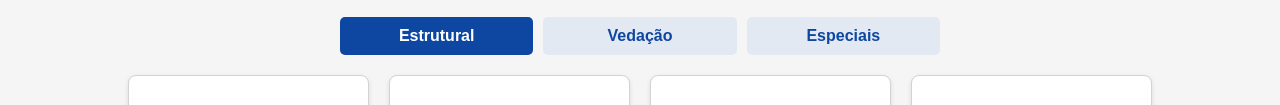
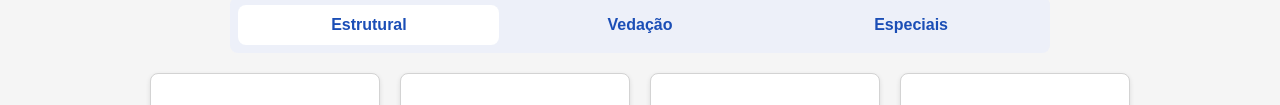
Before and after one commit to caiosinis1/site-fortek, a plain HTML site: page index.html in a window 1280 px wide. Shown: the part 1364-1469 px from the top of the page. Drawn offline with nearby package versions, Linux system fonts and the light colour scheme.

Commit message:
style: section nossos produtos

```diff
--- a/index.html
+++ b/index.html
@@ -77,10 +77,10 @@
     <p>Conheça nossa linha completa de blocos de concreto celular para diferentes aplicações.</p>
 
     <!-- Menu de Categorias -->
-    <div class="tab-menu">
-        <button class="tab-btn active" onclick="mostrarProdutos('estrutural')">Estrutural</button>
-        <button class="tab-btn" onclick="mostrarProdutos('vedacao')">Vedação</button>
-        <button class="tab-btn" onclick="mostrarProdutos('especiais')">Especiais</button>
+    <div class="container-btn">
+        <button class="botao-tab ativo" onclick="selecionar(this)">Estrutural</button>
+        <button class="botao-tab" onclick="selecionar(this)">Vedação</button>
+        <button class="botao-tab" onclick="selecionar(this)">Especiais</button>
     </div>
 
     <!-- Lista de Produtos (Exibindo os Produtos Aqui) -->
--- a/script.js
+++ b/script.js
@@ -64,3 +64,13 @@ var swiper = new Swiper(".mySwiper", {
         1700: {slidesPerView: 6},
     }
 });
+
+
+//CATEGORIAS
+function selecionar(elemento) {
+    // Remove a classe 'ativo' de todos os botões
+    document.querySelectorAll('.botao-tab').forEach(botao => botao.classList.remove('ativo'));
+
+    // Adiciona a classe 'ativo' apenas ao botão clicado
+    elemento.classList.add('ativo');
+}
--- a/style.css
+++ b/style.css
@@ -25,6 +25,7 @@ body {
     line-height: 1.6;
     width: 100vw;
     height: auto;
+    overflow-x: hidden;
 }
 
 /* Cabeçalho */
@@ -149,6 +150,10 @@ section {
 #produtos {
     text-align: center;
     padding: 60px 10%;
+    display: flex;
+    align-items: center;
+    justify-content: center;
+    flex-direction: column;
 }
 
 /* Título da seção */
@@ -159,31 +164,38 @@ section {
 }
 
 /* Menu de Categorias */
-.tab-menu {
+.container-btn {
     display: flex;
     justify-content: center;
-    gap: 10px;
-    margin: 20px auto;
-    max-width: 600px; /* Mantém o tamanho adequado */
+    gap: 10px; /* Espaço entre os botões */
+    width: 80%;
+    background-color: #e2eafc75;
+    padding: 8px;
+    border-radius: 8px;
 }
 
-.tab-btn {
-    flex: 1;
-    background: #E3E9F3;
-    border: none;
+.botao-tab {
     padding: 10px 20px;
-    font-size: 1rem;
+    border: 1px solid transparent;
+    background:none;
+    color: #1b4eb6;
     font-weight: bold;
-    color: #0D47A1;
     cursor: pointer;
-    transition: background 0.3s ease-in-out;
-    border-radius: 5px;
+    transition: 0.3s;
+    border-radius: 8px;
+    min-width: 150px;
+    text-align: center;
 }
 
-.tab-btn.active {
-    background: #0D47A1;
-    color: white;
+.botao-tab:hover{
+    background-color: white;
 }
+
+.botao-tab.ativo {
+    background-color: rgb(255, 255, 255);
+}
+
+
 
 /* Grid de Produtos (Substituindo o Carrossel) */
 .product-list {
```
